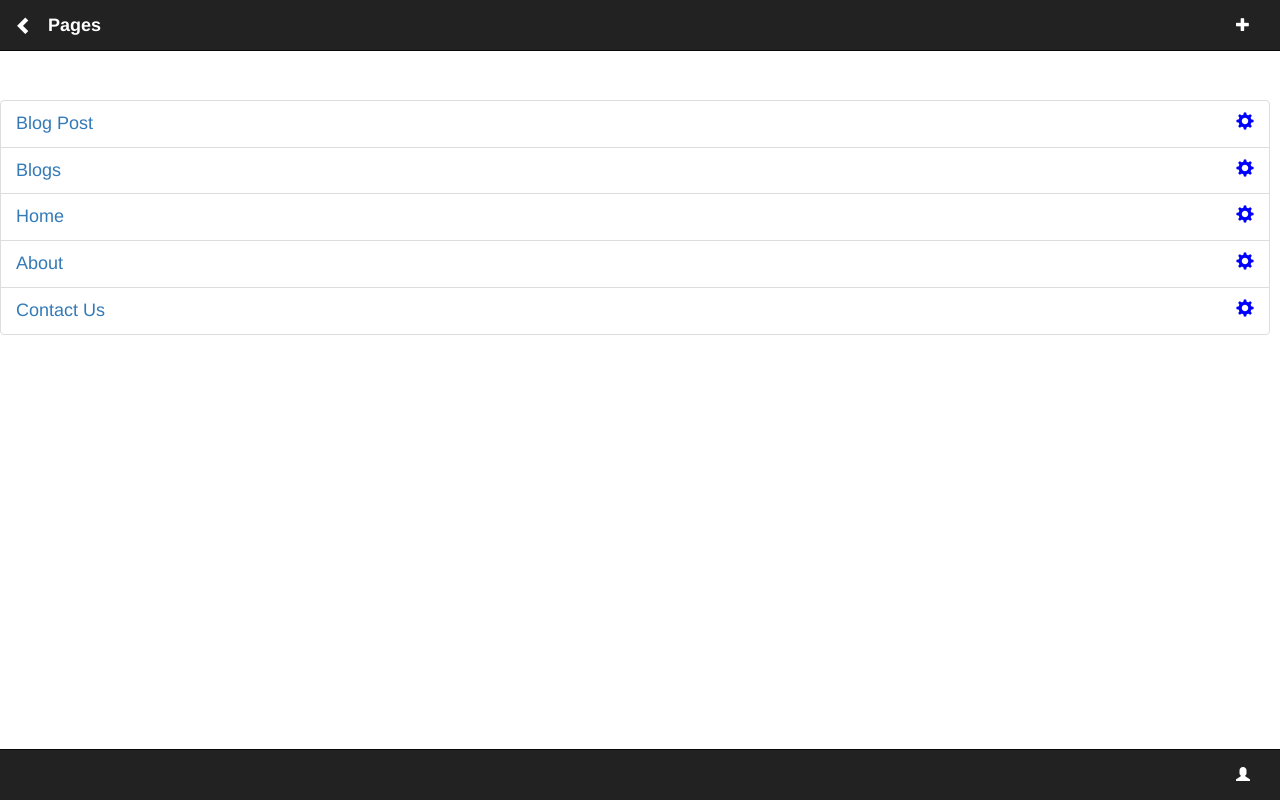
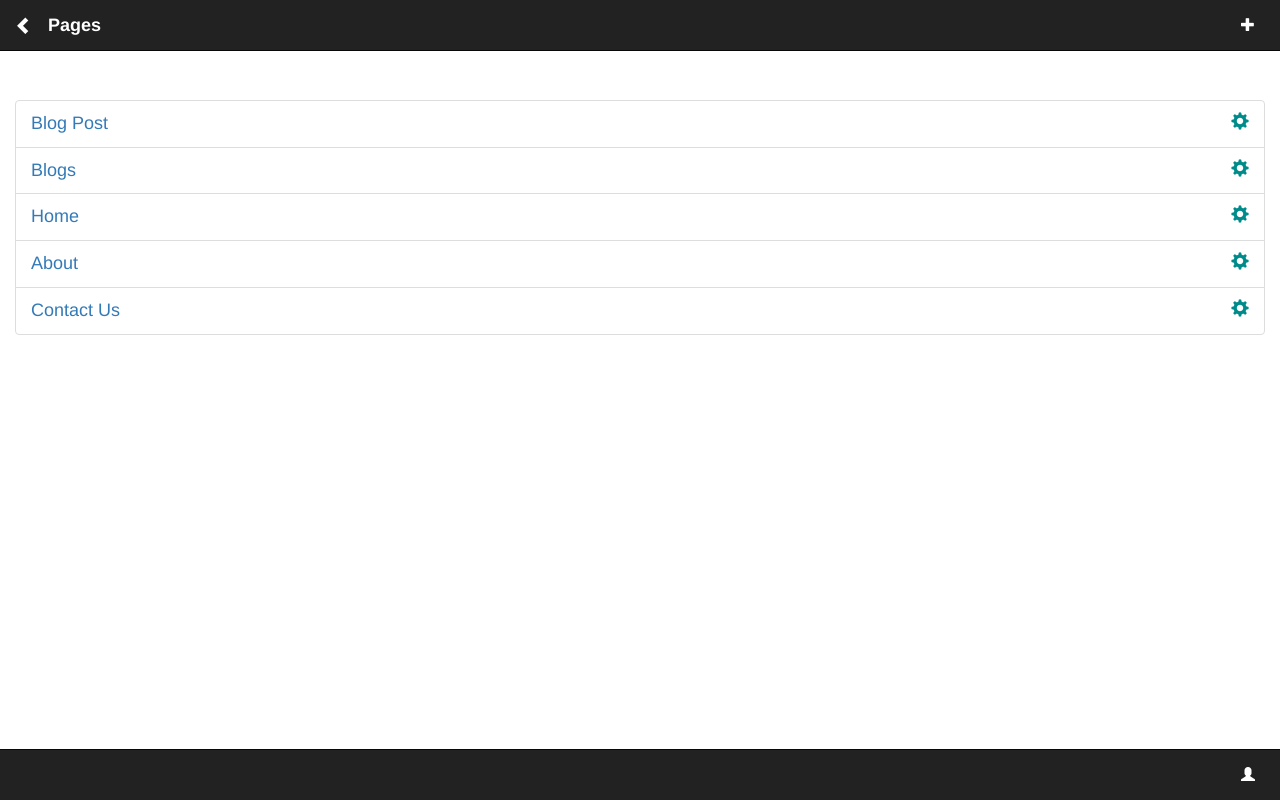
Before and after one commit to Saurin9/shah-saurin-webdev, a website: page public/assignment/page-list.html in a window 1280 px wide. Drawn offline with nearby package versions, Linux system fonts and the light colour scheme.

Commit message:
margin adjustment

```diff
--- a/public/assignment/css/style.css
+++ b/public/assignment/css/style.css
@@ -12,7 +12,7 @@ body {
 }
 
 .bluecolor {
-    color: blue;
+    color: darkcyan;
 }
 
 .bigfont {
@@ -73,11 +73,15 @@ a:hover {
 }
 
 .table-margin {
-    padding-right: 20px;
-    padding-left: 20px;
+    padding-right: 15px;
+    padding-left: 15px;
 }
 
 .ss-form-padding {
     padding-left: 15px;
     padding-right: 15px;
 }
+
+.right-glyph-margin{
+    margin-right: 10px;
+}
--- a/public/assignment/page-list.html
+++ b/public/assignment/page-list.html
@@ -18,8 +18,8 @@
                 <span class="glyphicon glyphicon-chevron-left" id="setwhite"> </span>
             </a>
             <strong class="navbar-brand" id="setwhite">Pages</strong>
-            <p class="navbar-text pull-right">
-                <a href="/assignment/page-new.html" class="navbar-link pull-right">
+            <p class="navbar-text pull-right right-glyph-margin">
+                <a href="/assignment/page-new.html" class="navbar-link">
                         <span class="glyphicon glyphicon-plus whiteicon">
                         </span>
                 </a>
@@ -35,7 +35,7 @@
 
 <div class="container-fluid">
     <div class="row">
-        <ul class="list-group list-unstyled list-right-padding">
+        <ul class="list-group list-unstyled list-right-padding table-margin">
 
             <li class="list-group-item bluecolor bigfont">
                 <a href="widget-list.html"> Blog Post
@@ -91,7 +91,7 @@
 <nav class="navbar navbar-inverse navbar-fixed-bottom">
     <div class="container-fluid">
         <div class="row">
-            <div class="navbar-text pull-right">
+            <div class="navbar-text pull-right right-glyph-margin">
                 <div class="col-xs-3">
                     <a href="/assignment/profile.html">
                         <span class="glyphicon glyphicon-user whiteicon"></span>
```
Also changed, not shown: public/assignment/page-edit.html (+2 -2 lines), public/assignment/page-new.html (+2 -2 lines), public/assignment/profile.html (+2 -2 lines), public/assignment/website-edit.html (+2 -2 lines), public/assignment/website-list.html (+4 -4 lines), public/assignment/website-new.html (+2 -2 lines), public/assignment/widget-chooser.html (+2 -2 lines), public/assignment/widget-heading.html (+2 -2 lines), public/assignment/widget-image.html (+2 -2 lines), public/assignment/widget-list.html (+2 -2 lines), public/assignment/widget-youtube.html (+2 -2 lines).
